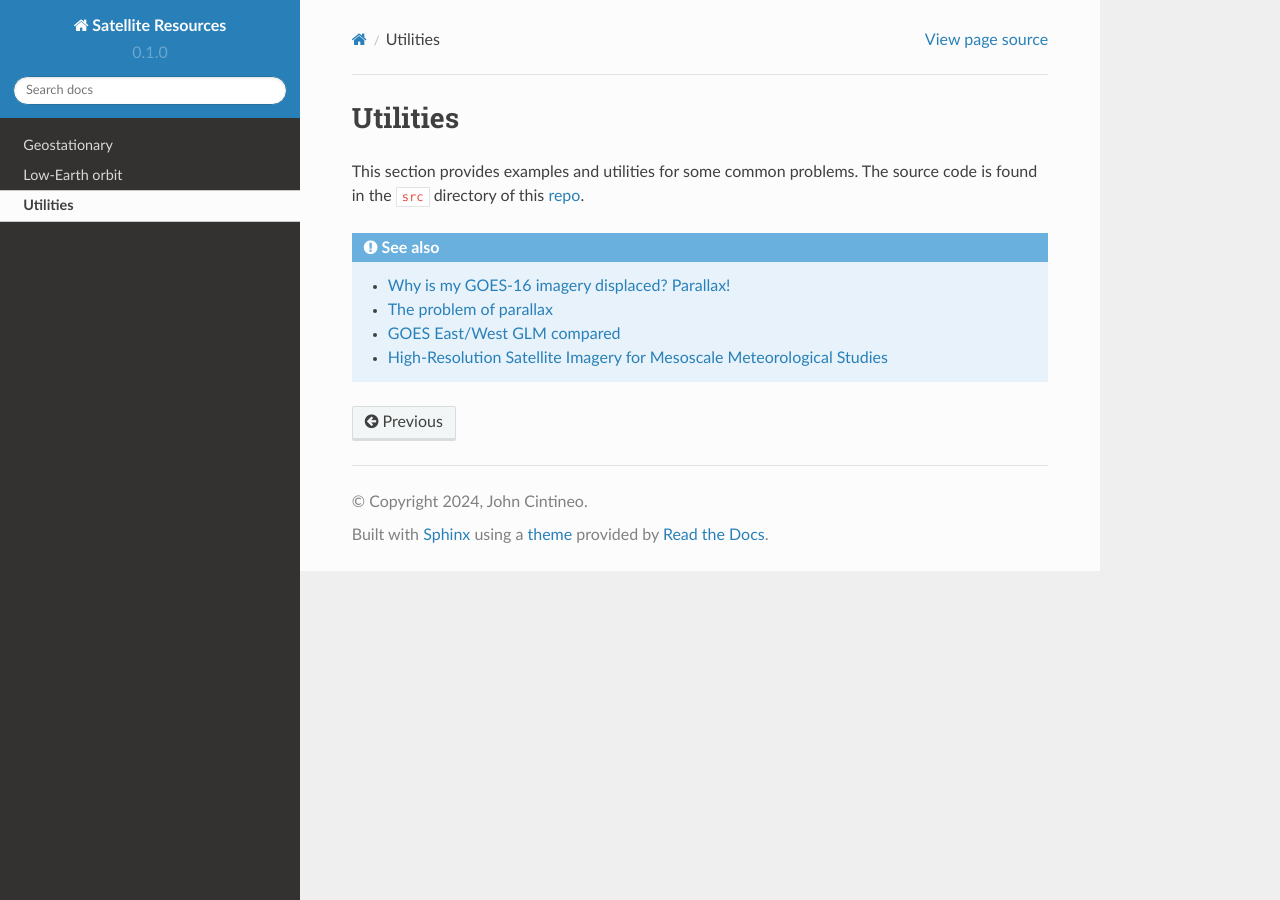
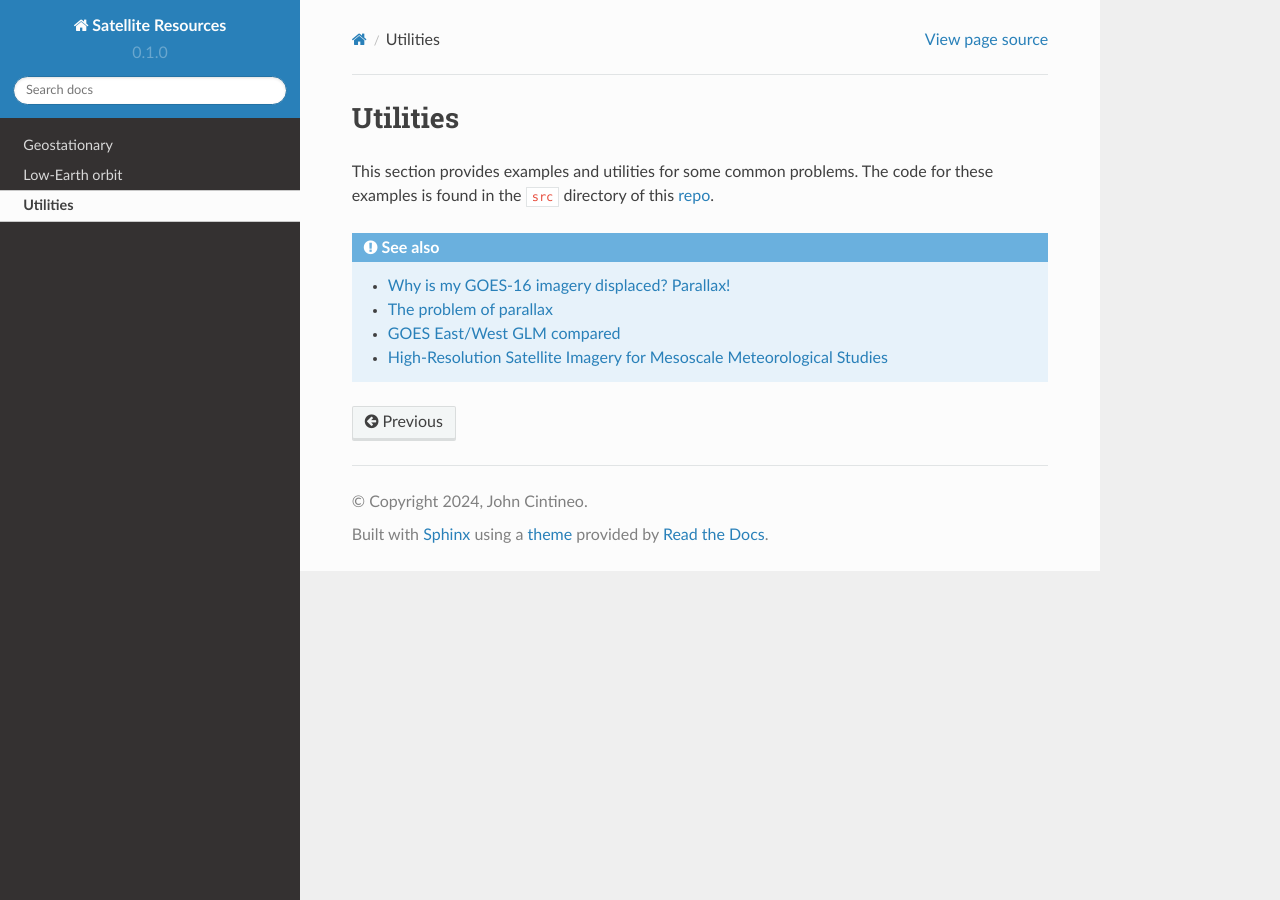
Before and after one commit to jlc248/satellite-resources, a Sphinx documentation site: the page built from docs/source/Utilities.rst, in a window 1280 px wide. Built offline with Sphinx 7.4.7 and the Read the Docs theme 2.0.0, drawn with Linux system fonts in a browser that asks for light colours; pages that are not in the unit, such as notebooks, are missing from menus.

Commit message:
Update Utilities.rst

```diff
--- a/docs/source/Utilities.rst
+++ b/docs/source/Utilities.rst
@@ -1,7 +1,7 @@
 Utilities
 =========
 
-This section provides examples and utilities for some common problems. The source code is found in the ``src`` directory of this `repo <https://github.com/jlc248/satellite-resources/blob/main/src>`_.
+This section provides examples and utilities for some common problems. The code for these examples is found in the ``src`` directory of this `repo <https://github.com/jlc248/satellite-resources/blob/main/src>`_.
 
 .. toctree::
     :maxdepth: 3
```
